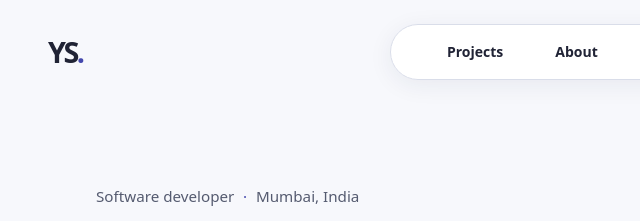
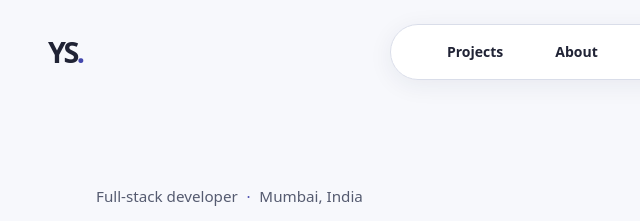
Before and after one commit to yash0999514/yashshelar-portfolio, a plain HTML site: page index.html in a window 1280 px wide. Shown: the top 221 px of the page, 0-640 px from the left. Drawn offline with Linux system fonts and the light colour scheme.

Commit message:
Identify Yash as a full-stack developer

```diff
--- a/index.html
+++ b/index.html
@@ -3,13 +3,13 @@
   <head>
     <meta charset="utf-8">
     <meta name="viewport" content="width=device-width, initial-scale=1">
-    <title>Yash Shelar — Software development portfolio</title>
-    <meta name="description" content="Explore VaultX, speech transcription and other software projects by Yash Shelar, an Electronics and Computer Science student in Mumbai.">
+    <title>Yash Shelar — Full-stack developer portfolio</title>
+    <meta name="description" content="Explore VaultX, speech transcription and other projects by full-stack developer Yash Shelar, an Electronics and Computer Science student in Mumbai.">
     <link rel="canonical" href="https://www.yashshelar.me/">
     <meta property="og:type" content="website">
     <meta property="og:url" content="https://www.yashshelar.me/">
-    <meta property="og:title" content="Yash Shelar — Software development portfolio">
-    <meta property="og:description" content="Explore VaultX, speech transcription and other software projects by Yash Shelar, an Electronics and Computer Science student in Mumbai.">
+    <meta property="og:title" content="Yash Shelar — Full-stack developer portfolio">
+    <meta property="og:description" content="Explore VaultX, speech transcription and other projects by full-stack developer Yash Shelar, an Electronics and Computer Science student in Mumbai.">
     <meta property="og:image" content="https://www.yashshelar.me/assets/portfolio-preview-v5.png">
     <meta property="og:image:type" content="image/png">
     <meta property="og:image:width" content="1200">
@@ -53,7 +53,7 @@
       <section id="home" class="hero">
         <div class="landing">
           <div class="intro-copy">
-            <p class="byline">Software developer <span>·</span> Mumbai, India</p>
+            <p class="byline">Full-stack developer <span>·</span> Mumbai, India</p>
             <h1>Yash <em>Shelar</em><span>.</span></h1>
             <p class="hero-projects">I study Electronics and Computer Science at VIT Mumbai. I built <a href="#vaultx">VaultX</a> to track expiring documents and a <a href="#speech-to-text">speech-to-text converter</a> to turn recordings into editable notes.</p>
             <div class="pills"><a href="#projects">Explore projects</a><a href="#contact">Get in touch</a></div>
@@ -155,7 +155,7 @@
         <div class="mosaic">
           <div class="nameplate">
             <strong>YASH<br>SHELAR</strong>
-            <small>Software developer</small>
+            <small>Full-stack developer</small>
           </div>
           <div class="facts">
             <a href="#education">
```
